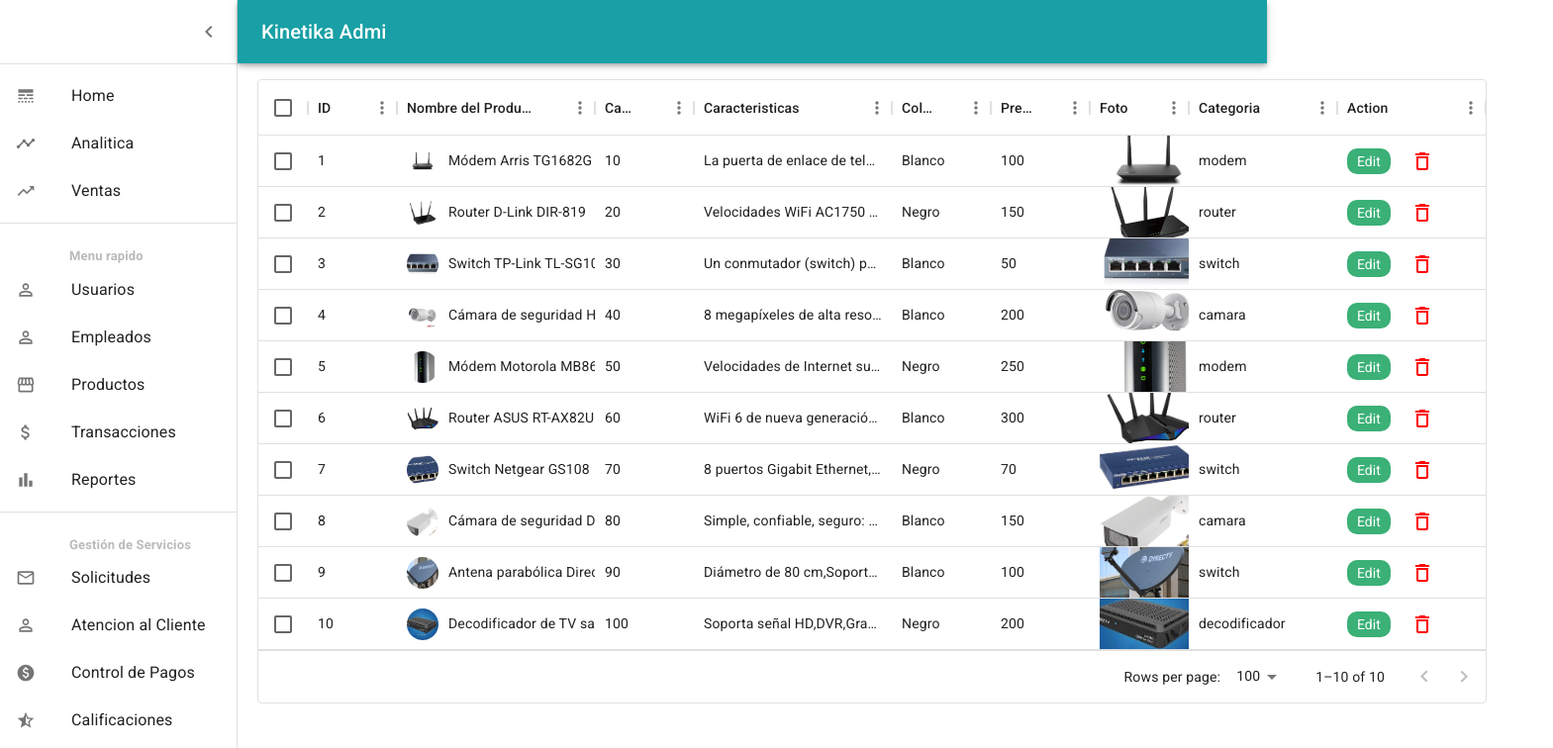
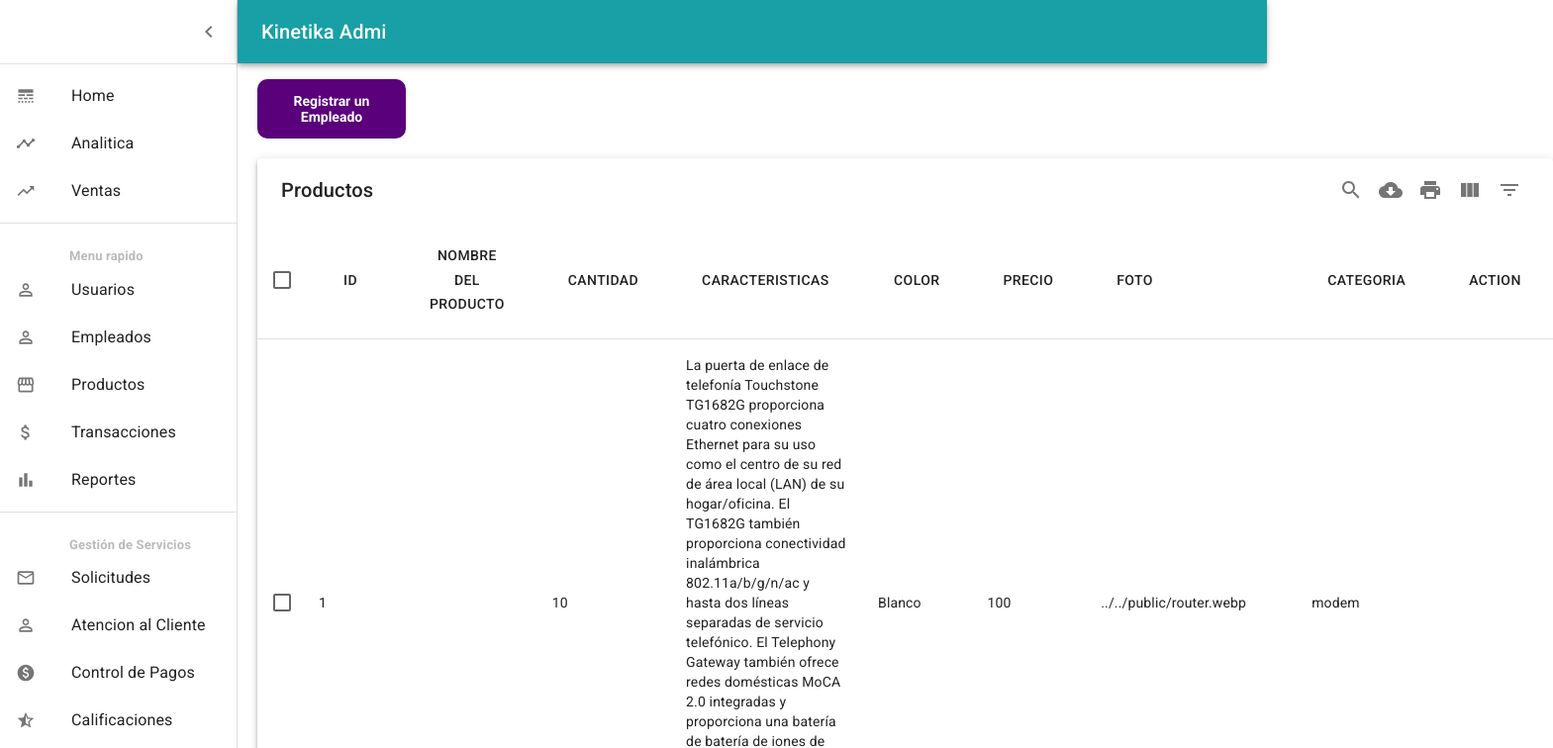
Before and after one commit to yarod159/Proyecto-UCLA, a React (Vite) app in the folder Admi-Panel/Admi-Desktop/: page /products in a window 1280 px wide. Shown: the top 756 px of the page at 99% size, 1569 px wide, since content can reach past the window. Built offline with nearby package versions, Linux system fonts and the light colour scheme.

Commit message:
Tablas actualizadas
Metodos de pago
Productos
Transacciones
Usuarios

```diff
--- a/Admi-Panel/Admi-Desktop/src/pages/AjustesDelSistemas/MetodosPago.jsx
+++ b/Admi-Panel/Admi-Desktop/src/pages/AjustesDelSistemas/MetodosPago.jsx
@@ -19,6 +19,7 @@
 import { Link } from "react-router-dom";
 import Typography from '@mui/material/Typography';
 import Modal from '@mui/material/Modal';
+import MUIDataTable from "mui-datatables";
 
 const StyledButton = styled(Button)({
  margin: "10px",
@@ -112,23 +113,23 @@
 
 
  const columns = [
-   { field: "_id", headerName: "ID", width: 90 },
+   { name: "_id", label: "ID", width: 90 },
    {
-     field: "Banco",
-     headerName: "Banco",
+     name: "Banco",
+     label: "Banco",
      width: 160,
    },
-   { field: "Identificacion", headerName: "Cedula / Rif", width: 100 },
+   { name: "Identificacion", label: "Cedula / Rif", width: 100 },
 
-   { field: "Beneficiario", headerName: "Beneficiario", width: 180 },
+   { name: "Beneficiario", label: "Beneficiario", width: 180 },
 
-   { field: "NumeroTelefono", headerName: "Numero de telefono", width: 120 },
+   { name: "NumeroTelefono", label: "Numero de telefono", width: 120 },
 
-   { field: "NumeroCuenta", headerName: "Numero de cuenta", width: 200 },
+   { name: "NumeroCuenta", label: "Numero de cuenta", width: 200 },
 
    {
-     field: "action",
-     headerName: "Action",
+     name: "action",
+     label: "Action",
      width: 200,
      renderCell: (params) => {
        return (
@@ -153,15 +154,12 @@
         <div className="newProduct">
           <h1 className="informacionGeneral-h1">MÉTODOS DE PAGO REGISTRADOS</h1>
 
-          <DataGrid
-           rows={data}
-           disableSelectionOnClick
-           columns={columns}
-           pageSize={10}
-           checkboxSelection
-           getRowId={(row) => row._id}
-           autoHeight={true}
-          />
+          <Box>
+           <MUIDataTable
+            data={data}
+            title=""
+            columns={columns}
+          /></Box>
 
           <Button variant="contained" onClick={handleOpen}
             sx={{ marginTop: 4, color: '#fff', bgcolor: '#18a0a6',
--- a/Admi-Panel/Admi-Desktop/src/pages/productList/ProductList.jsx
+++ b/Admi-Panel/Admi-Desktop/src/pages/productList/ProductList.jsx
@@ -8,6 +8,8 @@
 import Topbar from "../../components/topBar/TopBar";
 import Sidebar from "../../components/sideBar/SideBar";
 import SidebarMui from "../../components/sideBar/SidebarMui";
+import MUIDataTable from "mui-datatables";
+import { Box } from "@mui/material";
 
 export default function ProductList() {
   const [data, setData] = useState(ProductData);
@@ -17,11 +19,10 @@
   };
 
   const columns = [
-    { field: "id", headerName: "ID", width: 90 },
+    { name: "id", label: "ID", width: 90 },
     {
-      field: "product",
-      headerName: "Nombre del Producto",
-      width: 200,
+      name: "product",
+      label: "Nombre del Producto",
       renderCell: (params) => {
         return (
           <div className="productListItem">
@@ -33,30 +34,28 @@
     },
 
     {
-      field: "cantidad",
-      headerName: "Cantidad",
-      width: 100,
+      name: "cantidad",
+      label: "Cantidad",
+
     },
     {
-      field: "caracteristicas",
-      headerName: "Caracteristicas",
-      width: 200,
+      name: "caracteristicas",
+      label: "Caracteristicas",
+
     },
     {
-      field: "color",
-      headerName: "Color",
-      width: 100,
+      name: "color",
+      label: "Color",
+
     },
     {
-      field: "precio",
-      headerName: "Precio",
-      width: 100,
+      name: "precio",
+      label: "Precio",
+
     },
     {
-      field: "foto",
-      headerName: "Foto",
-
-      width: 100,
+      name: "foto",
+      label: "Foto",
       renderCell: (params) => {
         return (
           <div className="productListItem">
@@ -68,13 +67,13 @@
       },
     },
     {
-      field: "categoria",
-      headerName: "Categoria",
+      name: "categoria",
+      label: "Categoria",
       width: 150,
     },
     {
-      field: "action",
-      headerName: "Action",
+      name: "action",
+      label: "Action",
       width: 150,
       renderCell: (params) => {
         return (
@@ -98,13 +97,18 @@
       <div className="container">
         <SidebarMui/>
       <div className="productList">
-        <DataGrid
-          rows={data}
-          disableSelectionOnClick
-          columns={columns}
-          pageSize={8}
-          checkboxSelection
-        />
+          <Link to={"/#"}>
+            <div className="empleado-button-crear">
+              <button>Registrar un Empleado</button>
+            </div>
+          </Link>
+
+          <Box>
+           <MUIDataTable
+            data={data}
+            title="Productos"
+            columns={columns}
+          /></Box>
       </div>
       </div>
     </div>
--- a/Admi-Panel/Admi-Desktop/src/pages/transactionsList/Transactions.jsx
+++ b/Admi-Panel/Admi-Desktop/src/pages/transactionsList/Transactions.jsx
@@ -8,6 +8,8 @@
 import Topbar from "../../components/topBar/TopBar";
 import Sidebar from "../../components/sideBar/SideBar";
 import SidebarMui from "../../components/sideBar/SidebarMui";
+import MUIDataTable from "mui-datatables";
+import { Box } from "@mui/material";
 
 export default function Transactions() {
   const [data, setData] = useState(TrasaccionesList);
@@ -17,42 +19,35 @@
   };
 
   const columns = [
-    { field: "id", headerName: "ID", width: 100 },
+    { name: "id", label: "ID" },
     {
-      field: "id del producto",
-      headerName: "id del producto",
-      width: 100,
+      name: "id del producto",
+      label: "id del producto",
     },
     {
-      field: "Nombre del Producto",
-      headerName: "Nombre del Producto",
-      width: 200,
+      name: "Nombre del Producto",
+      label: "Nombre del Producto",
     },
 
     {
-      field: "fecha",
-      headerName: "Fecha",
-      width: 100,
+      name: "fecha",
+      label: "Fecha",
     },
     {
-      field: "cantidad",
-      headerName: "Cantidad",
-      width: 100,
+      name: "cantidad",
+      label: "Cantidad",
     },
     {
-      field: "Delivery",
-      headerName: "Delivery",
-      width: 150,
+      name: "Delivery",
+      label: "Delivery"
     },
     {
-      field: "Metodo de Pago",
-      headerName: "Metodo de Pago",
-      width: 150,
+      name: "Metodo de Pago",
+      label: "Metodo de Pago",
     },
     {
-      field: "Estatus de la trasacccion",
-      headerName: "Estatus de la trasacccion ",
-      width: 150,
+      name: "Estatus de la trasacccion",
+      label: "Estatus de la trasacccion ",
       renderCell: (params) => {
         // Determina el color de fondo basado en el valor de la celda
         const backgroundColor = params.value === 'Completado' ? '#65B741' :
@@ -65,9 +60,8 @@
      }
     },
     {
-      field: "Estatus del delivery",
-      headerName: "Estatus del delivery ",
-      width: 150,
+      name: "Estatus del delivery",
+      label: "Estatus del delivery ",
       renderCell: (params) => {
         // Determina el color de fondo basado en el valor de la celda
         const backgroundColor = params.value === 'Entregado' ? '#65B741' :
@@ -88,13 +82,18 @@
       <div className="container">
         <SidebarMui />
         <div className="productList">
-          <DataGrid
-            rows={data}
-            disableSelectionOnClick
+        <Link to={"/#"}>
+            <div className="empleado-button-crear">
+              <button>Registrar un Empleado</button>
+            </div>
+          </Link>
+
+          <Box>
+           <MUIDataTable
+            data={data}
+            title="Transacciones"
             columns={columns}
-            pageSize={8}
-            checkboxSelection
-          />
+          /></Box>
         </div>
       </div>
     </div>
--- a/Admi-Panel/Admi-Desktop/src/pages/userList/UserList.jsx
+++ b/Admi-Panel/Admi-Desktop/src/pages/userList/UserList.jsx
@@ -9,6 +9,8 @@
 import axios from 'axios';
 import React, {  useEffect } from 'react';
 import SidebarMui from "../../components/sideBar/SidebarMui";
+import MUIDataTable from "mui-datatables";
+import { Box } from "@mui/material";
 
 function generarIdAleatorio() {
   var longitud = 8,
@@ -46,18 +48,16 @@
 
 
   const columns = [
-    { field: "_id", headerName: "ID", width: 90 },
+    { name: "_id", label: "ID", width: 90 },
     {
-      field: "name",
-      headerName: "Name",
-      width: 250,
+      name: "name",
+      label: "Nombre"
     },
-    { field: "email", headerName: "Email", width: 250 },
+    { name: "email", label: "Email" },
 
     {
-      field: "action",
-      headerName: "Action",
-      width: 200,
+      name: "action",
+      label: "Action",
       renderCell: (params) => {
         return (
           <>
@@ -80,15 +80,19 @@
       <div className="container">
         <SidebarMui />
         <div className="userList">
-          <DataGrid
-           rows={data}
-           disableSelectionOnClick
-           columns={columns}
-           pageSize={10}
-           checkboxSelection
-           getRowId={(row) => row._id}
-           autoHeight={true}
-          />
+        <div className="empleado-button-container">
+            <Link to={"/#"}>
+              <div className="empleado-button-crear">
+                <button>Registrar un Empleado</button>
+              </div>
+            </Link>
+          </div>
+          <Box>
+           <MUIDataTable
+            data={data}
+            title="Usuarios"
+            columns={columns}
+          /></Box>
         </div>
       </div>
     </div>
```
